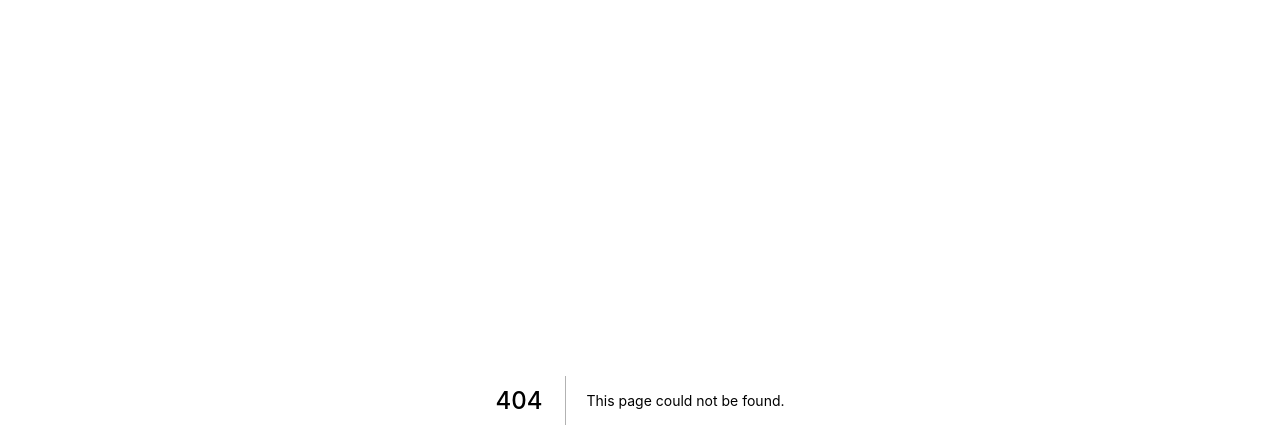
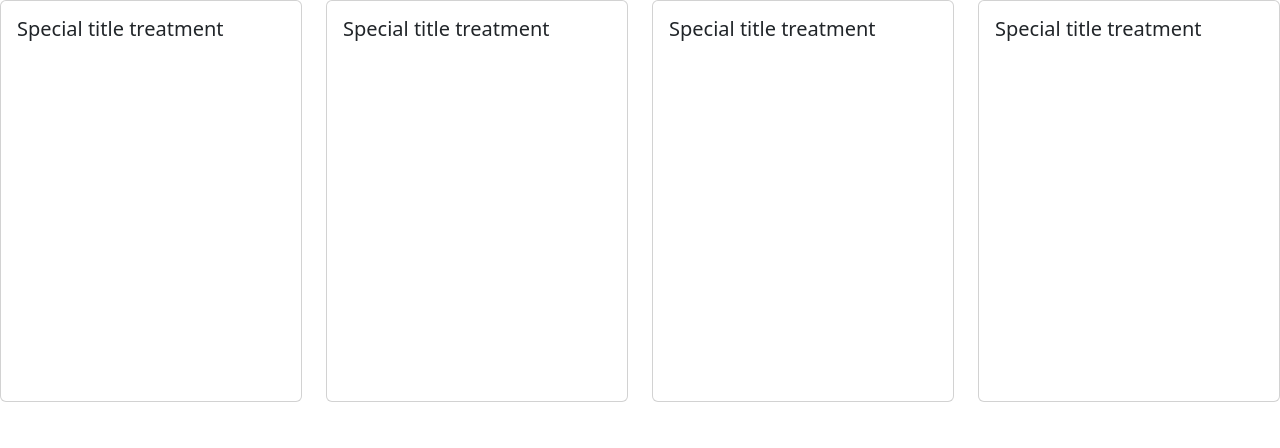
Before and after one commit to GabrielAlSant/SiteGSCI, a Next.js app: page /components/cards in a window 1280 px wide. Before the commit this address had no page. Shown: the top 448 px of the page. Built offline with nearby package versions, Linux system fonts and the light colour scheme.

Commit message:
base card

```diff
--- /dev/null
+++ b/pages/components/cards.js
@@ -0,0 +1,41 @@
+export default function Cards(){
+    return (
+        <div>
+
+          <div className="row">
+  <div className="col-sm-3">
+    <div className="card">
+      <div className="card-body">
+        <h5 className="card-title">Special title treatment</h5>
+
+      </div>
+    </div>
+  </div>
+  <div className="col-sm-3">
+    <div className="card">
+      <div className="card-body">
+        <h5 className="card-title">Special title treatment</h5>
+
+      </div>
+    </div>
+  </div>
+  <div className="col-sm-3">
+    <div className="card">
+      <div className="card-body">
+        <h5 className="card-title">Special title treatment</h5>
+
+      </div>
+    </div>
+  </div>
+  <div className="col-sm-3">
+    <div className="card">
+      <div className="card-body">
+        <h5 className="card-title">Special title treatment</h5>
+
+      </div>
+    </div>
+  </div>
+</div>
+        </div>
+    )
+}
--- a/styles/globals.css
+++ b/styles/globals.css
@@ -40,6 +40,15 @@ a {
 .bodyimg{display: flex;}
 .imgtex{margin-left: 200px;}
 .img1{width: 100px; height: 100px;}
+.card{margin-bottom: 50px;}
+.card-body{height:400px;}
+
+.top{display: flex;margin: 1rem;}
+
+.titlebtn{text-align: start;font-size: 20px;}
+.pos{margin-left:83.5%;}
+
+
 @media (max-width: 600px)
 {
   .back
@@ -48,6 +57,7 @@ a {
    }
    .back .cardheader{border: 4px solid white; color: white; font-size: 40px;display: flex;align-items: flex-start; height: 150px;width: 400px;margin-left: 10%;margin-top:20px;}
 .display{display: flex;background-color: rgb(102, 11, 102)}
+.pos{margin-left:50%;}
 .start{text-align: start;font-size: 20px;margin-left:25px;background-color: rgb(102, 11, 102)}
 .end{text-align: end;margin-left: 35%;background-color: rgb(102, 11, 102)}
 }
```
Also changed, not shown: pages/components/body.js (+3 -1 lines), pages/components/footer.js (added, +7 -0 lines), pages/index.js (+9 -1 lines).
